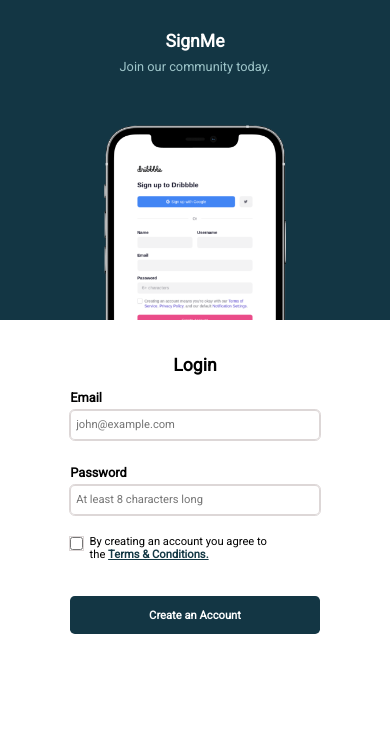
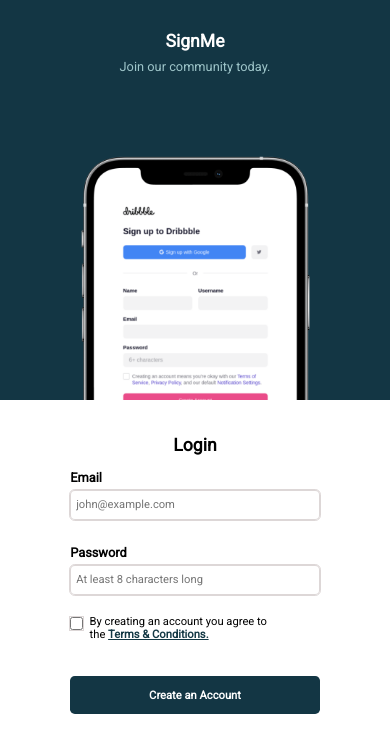
Before and after one commit to teolampos/SignMe, a plain HTML site: page index.html in a window 390 px wide. Drawn offline with Linux system fonts and the light colour scheme.

Commit message:
Viewport changes 2

```diff
--- a/style.scss
+++ b/style.scss
@@ -164,7 +164,7 @@ body {
       flex-direction: column;
 
       .sectionOne {
-        min-height: 20rem;
+        min-height: 25rem;
 
         h1 {
           margin-top: 5%;
```
Also changed, not shown: style.css.
